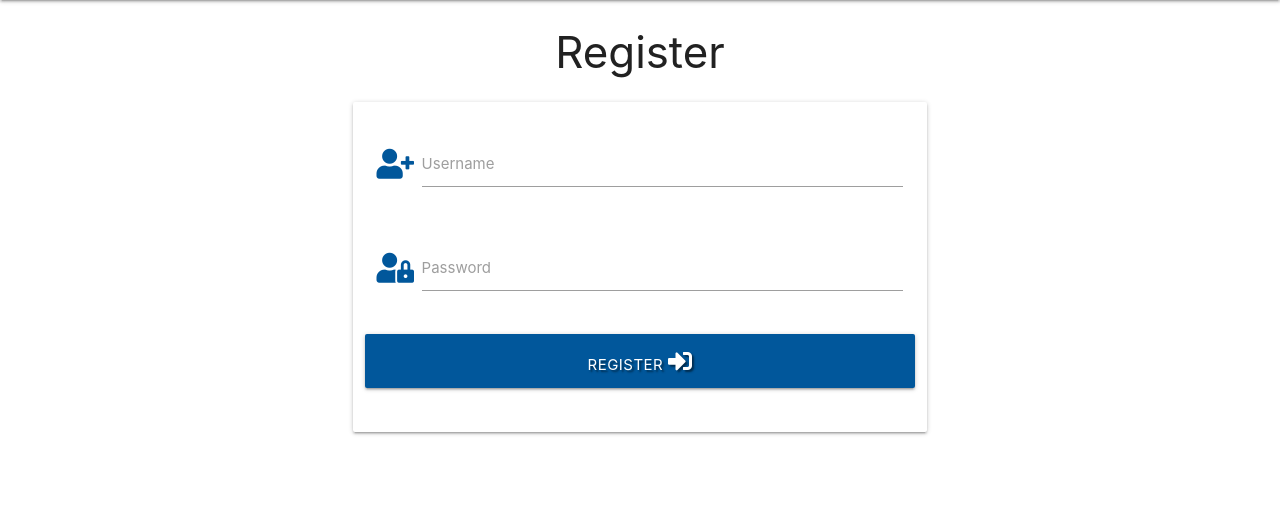
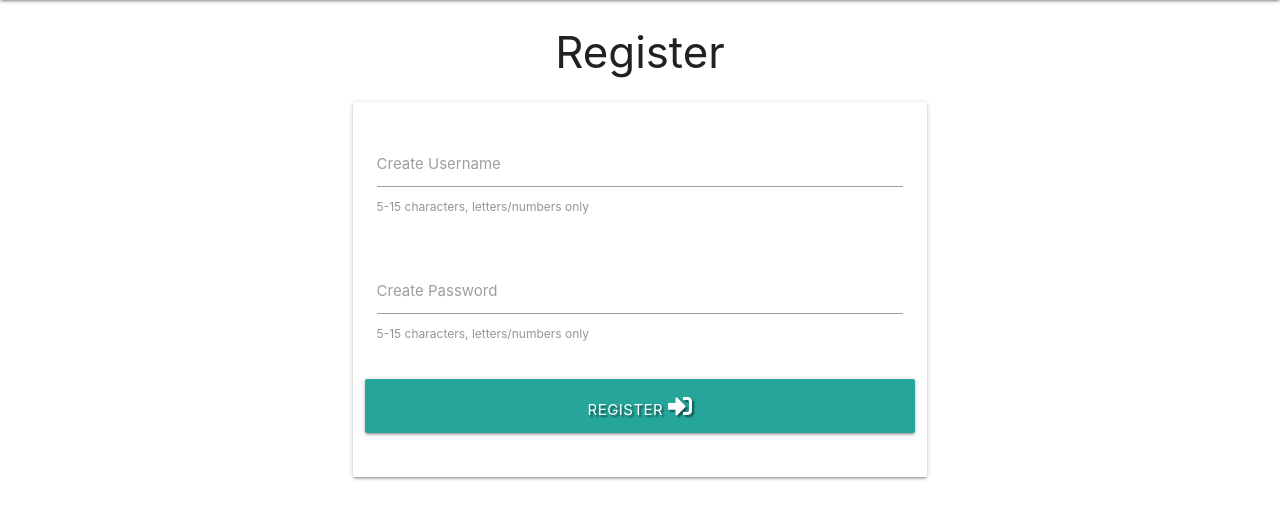
Before and after one commit to upeshp/MS3_EasyDinner, a Flask app: page /register in a window 1280 px wide. Shown: the part 64-583 px from the top of the page. Run offline with Flask 2, Linux system fonts and the light colour scheme; some libraries are stand-ins or nearby versions.

Commit message:
Style: reformat register.html, changed colour of register submit box, added text under username/password inputs giving instructions for these inputs

```diff
--- a/static/css/style.css
+++ b/static/css/style.css
@@ -40,3 +40,8 @@
 .card.small {
     height: 200px;
 }
+
+.register-help {
+    font-size: 12px;
+    color: rgb(155, 148, 148);
+}
--- a/templates/register.html
+++ b/templates/register.html
@@ -9,24 +9,26 @@
                 <!-- username -->
                 <div class="row">
 					<div class="input-field col s12">
-						<i class="fas fa-user-plus prefix light-blue-text text-darken-4"></i>
-						<input id="username" name="username" type="text" minlength="5"
+						<!-- <i class="fas fa-user-plus prefix light-blue-text text-darken-4"></i> -->
+                        <input id="username" name="username" type="text" minlength="5"
                             maxlength="15" pattern="^[a-zA-Z0-9]{5,15}$" class="validate" required>
-						<label for="username">Username</label>
+                        <label for="username">Create Username</label>
+                        <span class="register-help">5-15 characters, letters/numbers only</span>
 					</div>
                 </div>
                 <!-- password -->
                 <div class="row">
                     <div class="input-field col s12">
-						<i class="fas fa-user-lock prefix light-blue-text text-darken-4"></i>
+						<!-- <i class="fas fa-user-lock prefix light-blue-text text-darken-4"></i> -->
                         <input id="password" name="password" type="password" minlength="5"
                             maxlength="15" pattern="^[a-zA-Z0-9]{5,15}$" class="validate" required>
-                        <label for="password">Password</label>
+                        <label for="password">Create Password</label>
+                        <span class="register-help">5-15 characters, letters/numbers only</span>
                     </div>
                 </div>
                 <!-- register -->
                 <div class="row">
-                    <button type="submit" class="col s12 btn-large light-blue darken-4 text-shadow">
+                    <button type="submit" class="col s12 btn-large teal lighten-1 text-shadow">
                         Register <i class="fas fa-sign-in-alt"></i>
                     </button>
                 </div>
```
